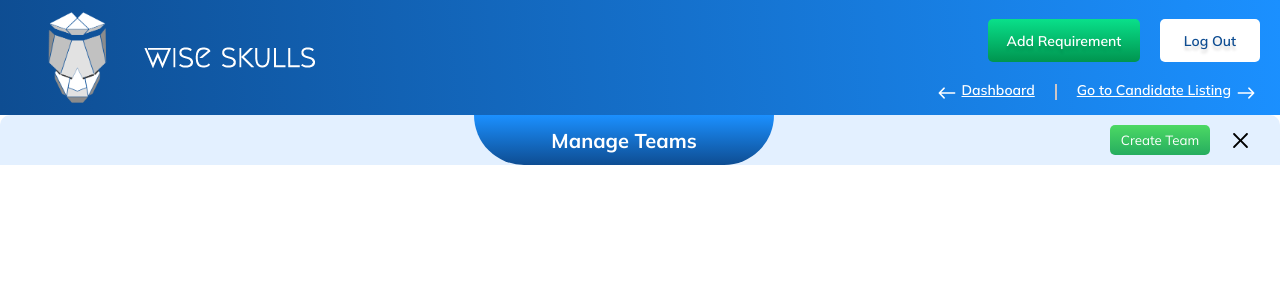
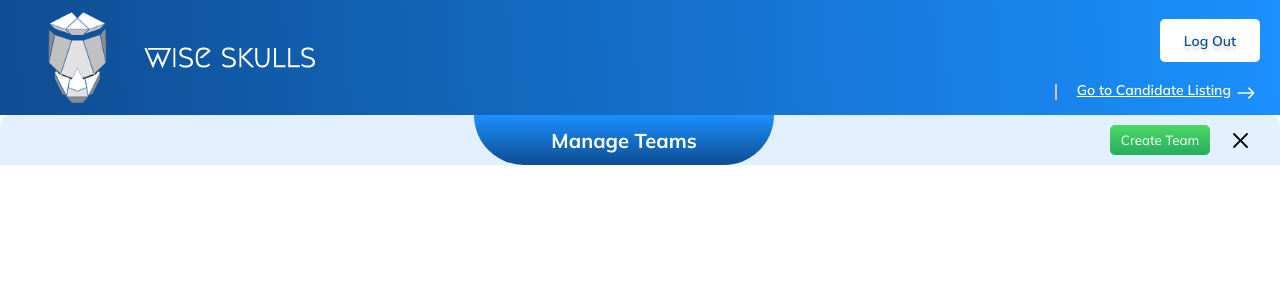
Before and after one commit to akramws/crm-practice, a React (Create React App) app: page /manage-team in a window 1280 px wide. Shown: the top 300 px of the page. Built offline with nearby package versions, Linux system fonts and the light colour scheme.

Commit message:
SWDEDF
DESFRG

```diff
--- a/src/Component/Header.jsx
+++ b/src/Component/Header.jsx
@@ -51,14 +51,17 @@ console.log("location",location);
         <div className='secund-part'>
           <div>
 
-            {location.pathname !== "/dashboard" && <button className='second-btn' >Add Requirement</button> }
+            {location.pathname !== "/dashboard" && location.pathname !== "/manage-team"  &&<button className='second-btn' >Add Requirement</button> }
             <button className='fist-btn' onClick={showModal}  >Log Out</button>
 
           </div>
 
           <div className='text-liner'>
-           {location.pathname !== "/dashboard" && <span><IoIosArrowRoundBack className='icon-Logo' /></span>}
-           {location.pathname !== "/dashboard" &&   <Link className="Link" to="/dashboard">Dashboard</Link> }
+           {location.pathname !== "/dashboard" &&  location.pathname !== "/manage-team" &&<span><IoIosArrowRoundBack className='icon-Logo' /></span>}
+           {location.pathname !== "/dashboard" &&  location.pathname !== "/manage-team" &&<Link className="Link" to="/dashboard">Dashboard</Link> }
+           {location.pathname === "/dashboard" &&<span><IoIosArrowRoundBack className='icon-Logo' /></span>}
+           {location.pathname === "/dashboard" &&<Link className="Link" to="/form">Go to Candidate Forms</Link> }
+
             <div className='box-border'></div>
             { location.pathname !=="/candidate-listing" ? <Link className="Link" to="/candidate-listing">Go to Candidate Listing</Link>
             : <Link className="Link" to="/form">Go to Candidate Form</Link>}
```
